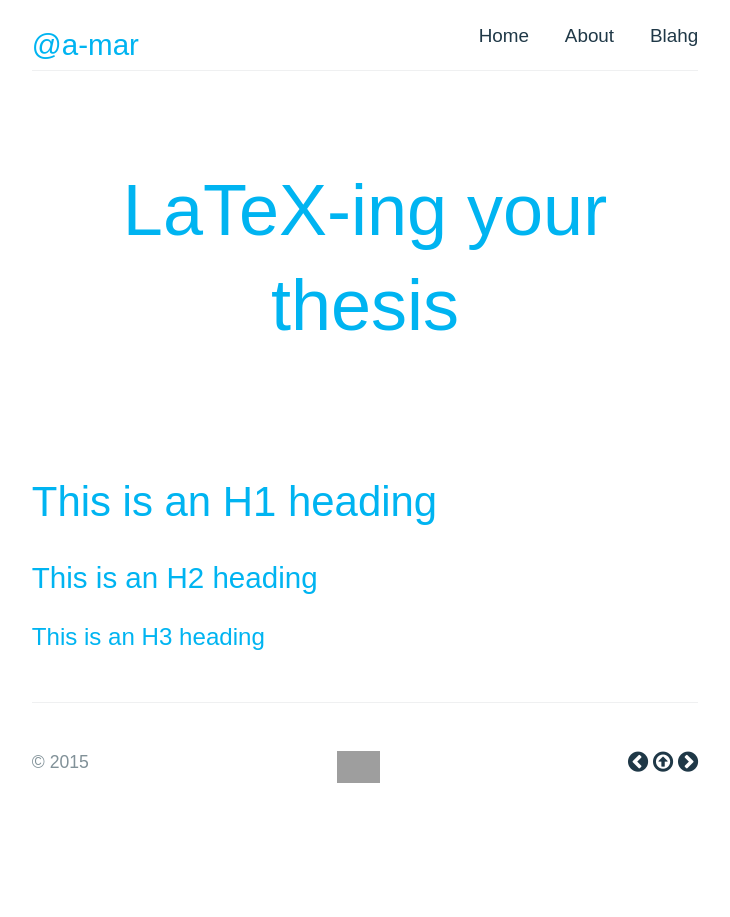
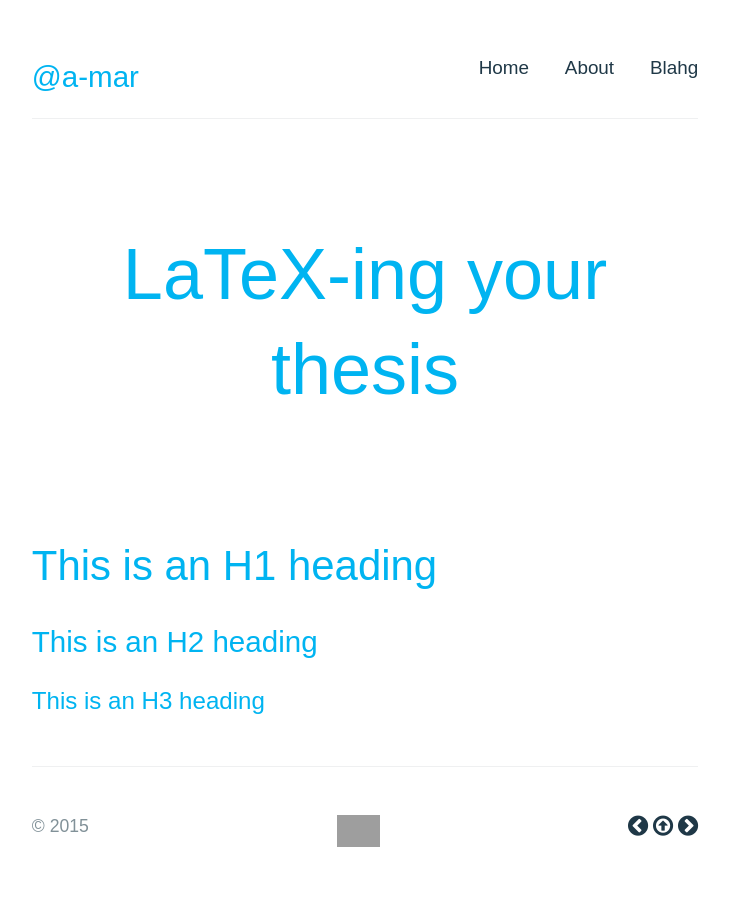
Before and after one commit to a-mar/blahg, a Jekyll site: the page built from index.html, in a window 1280 px wide. Shown: the whole page, without its empty margins (275-1005 px from the left). Built offline with Jekyll 4.4.1, drawn with Linux system fonts in a browser that asks for light colours; nearby versions of some CDN libraries; some web fonts are replaced; Markdown is read by kramdown in place of the engine named in the settings; grey boxes are pictures that could not be loaded.

Commit message:
Update main.css

```diff
--- a/stylesheets/main.css
+++ b/stylesheets/main.css
@@ -184,6 +184,10 @@ h6 {
 
 #header{
   border-bottom: solid 1px #eff0f1;
+  margin-top:1rem;
+  margin-bottom:1rem;
+  padding-top:1rem;
+  padding-bottom:1rem;
 }
 
 #header-left {
```
